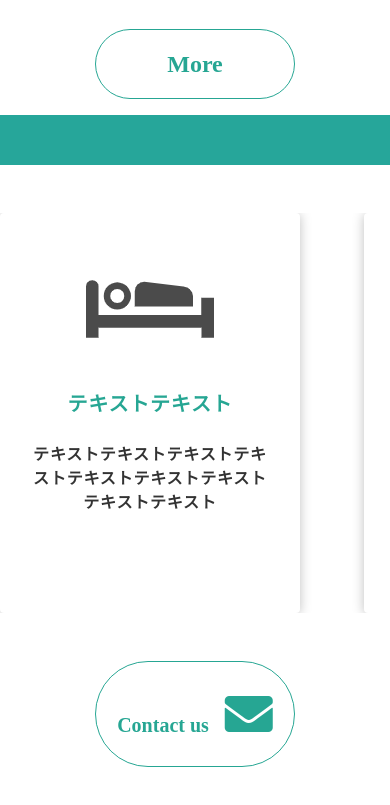
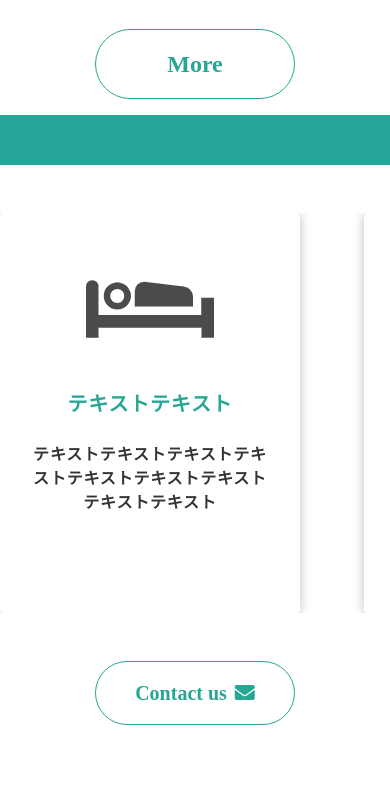
Before and after one commit to kasuyaofcb/responsive_test, a plain HTML site: page index.html in a window 390 px wide. Shown: the part 690-1495 px from the top of the page. After the commit the page ends 1463 px from the top, so only its background shows below. Drawn offline with Linux system fonts and the light colour scheme; some packages are replaced by stand-ins of ours.

Commit message:
49 commit

```diff
--- a/css/style.css
+++ b/css/style.css
@@ -266,4 +266,8 @@ overflow-x:scroll;
     font-size:20px;
     width: 200px;
   }
+  .contact-btn::after{
+    font-size:20px;
+    padding-left:8px;
+  }
  }
```
